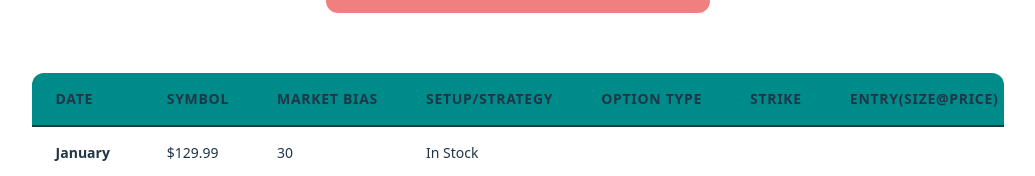
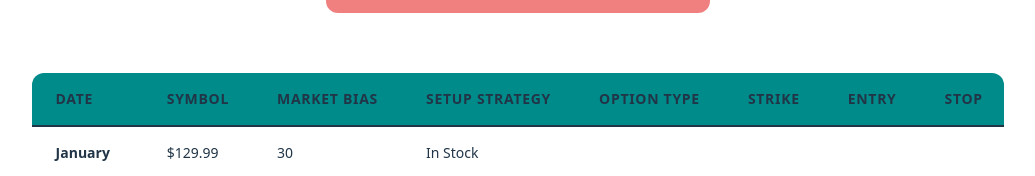
Before and after one commit to jhc5000/ReactRepo, a React (Vite) app in the folder react+vite project/: page / in a window 1280 px wide. Shown: the part 983-1159 px from the top of the page, without its empty margins (122-1157 px from the left). Built offline with nearby package versions, Linux system fonts and the light colour scheme; no server answers.

Commit message:
fix headers for api requests incoming outgoing

```diff
--- a/react+vite project/src/components/Journal.tsx
+++ b/react+vite project/src/components/Journal.tsx
@@ -11,17 +11,17 @@ export default function Journal() {
     "Date",
     "Symbol",
     "Market Bias",
-    "Setup/Strategy",
+    "Setup Strategy",
     "Option Type",
     "Strike",
-    "Entry(size@price)",
-    "Stop(Risk Mgmt ~0.5*)",
-    "Target(1.5R)",
+    "Entry", //(size@price)
+    "Stop", //(Risk Mgmt ~0.5*)
+    "Target", //(1.5R)
     "Outcome",
-    "Rule Adherence(%)",
-    "Entry Quality(fit setup?)",
+    "Rule Adherence",
+    "Entry", //Quality(fit setup?)
     "Emotional State",
-    "Why this trade?",
+    "Why this trade",
     "Chart Screenshot",
   ];
   const listHeaders = headers.map((header) => {
```
